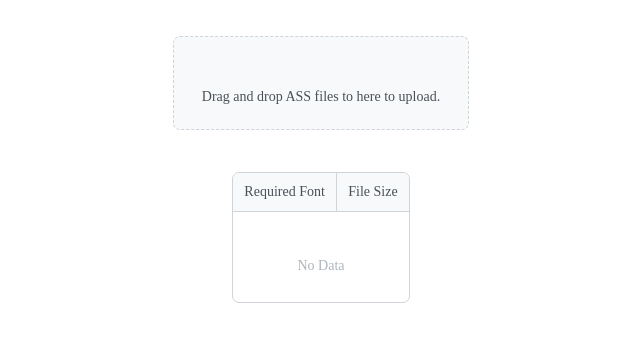
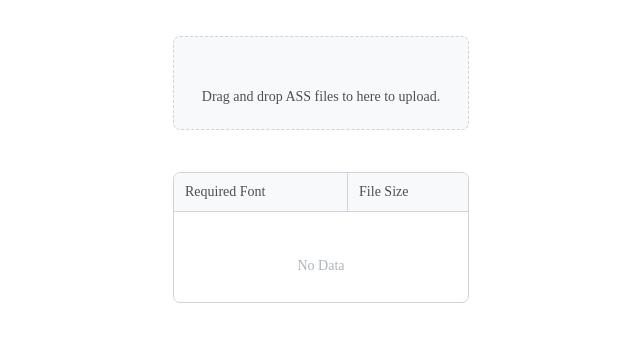
Before and after one commit to rksvc/fontq, a Vue app: page / in a window 1280 px wide. Shown: the top 342 px of the page, without its empty margins (319-959 px from the left). Built offline with nearby package versions, Linux system fonts and the light colour scheme; some icons are missing; the HTML template or start-up script is replaced by a standard one.

Commit message:
update styles

```diff
--- a/src/App.vue
+++ b/src/App.vue
@@ -120,7 +120,7 @@ async function copy(name: string) {
 </script>
 
 <template>
-  <div style="justify-items: center; padding: 2em;">
+  <div style="justify-items: center; padding: 2em; width: fit-content; place-self: center;">
     <form id="upload" :ondrop="onDrop" :ondragover="(evt: DragEvent) => evt.preventDefault()">
       <input type="file" accept=".ass" multiple id="input" style="display: none;" @change="onInputChange" />
       <label id="label" for="input">
@@ -128,7 +128,7 @@ async function copy(name: string) {
         <div>Drag and drop ASS files to here to upload.</div>
       </label>
     </form>
-    <table>
+    <table style="min-width: 100%;">
       <thead>
         <tr>
           <th>Required Font</th>
```
